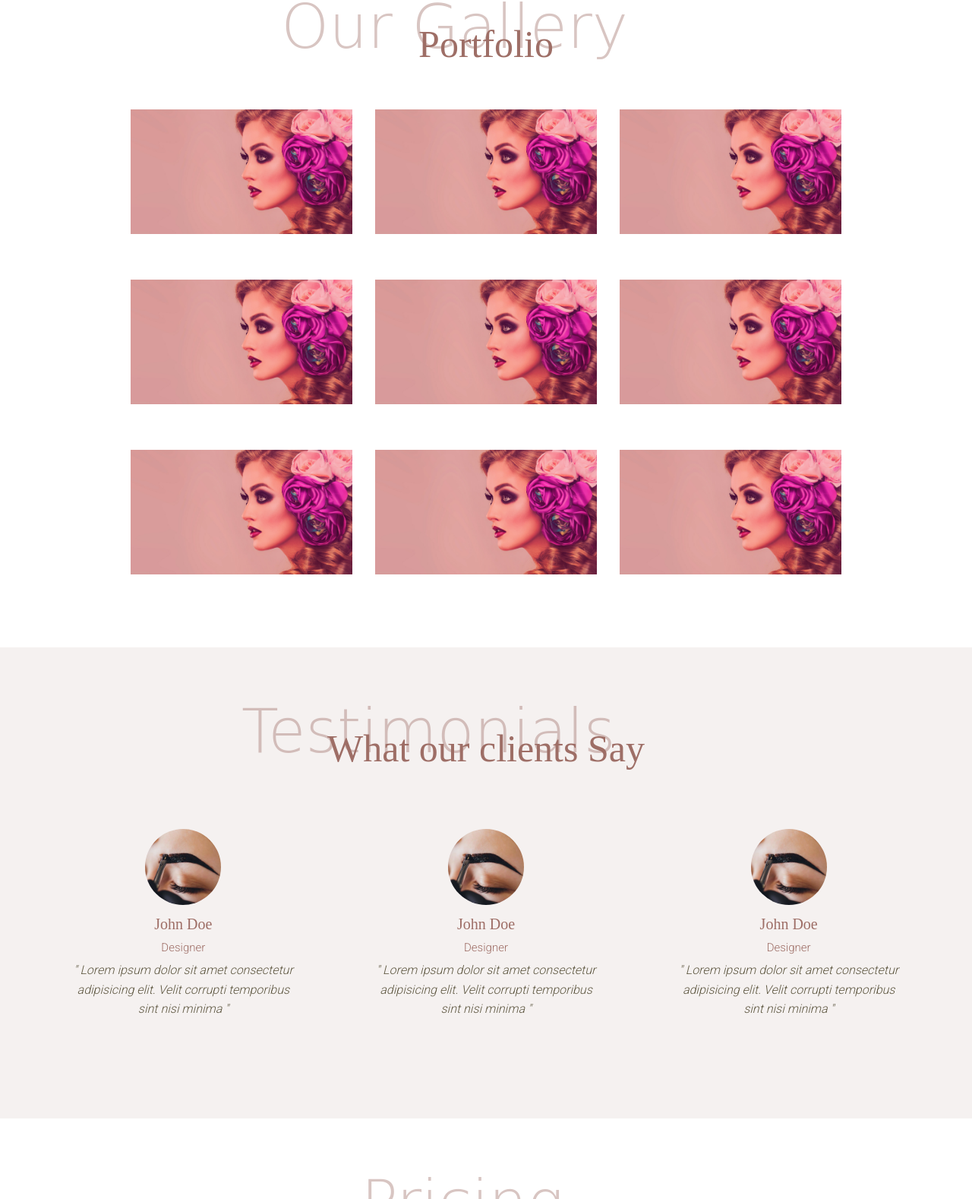
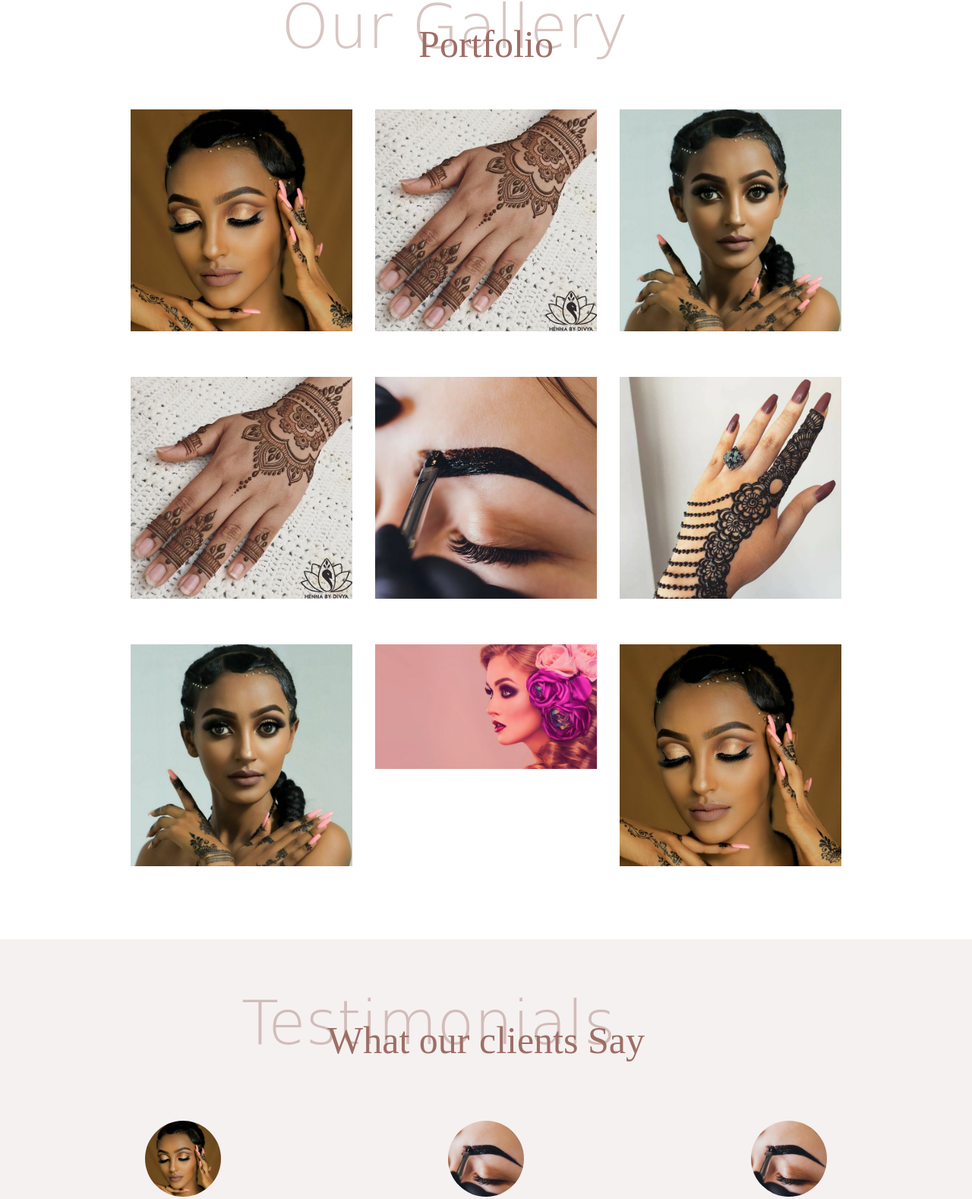
Before and after one commit to abivmsul/eluhabeshawi, a plain HTML site: page index.html in a window 1280 px wide. Shown: the part 2331-3909 px from the top of the page at 76% size. Drawn offline with nearby package versions, Linux system fonts and the light colour scheme; a web font is replaced by a local one.

Commit message:
gallery img

```diff
--- a/index.html
+++ b/index.html
@@ -177,31 +177,31 @@
         </div>
         <div class="container-2 grid grid-col-3">
           <figure class="gallery-item">
-            <img src="img/hero.jpg" alt="" />
+            <img src="img/g1.jpg" alt="" />
+          </figure>
+          <figure class="gallery-item">
+            <img src="img/g4.jpg" alt="" />
+          </figure>
+          <figure class="gallery-item">
+            <img src="img/g3.jpg" alt="" />
+          </figure>
+          <figure class="gallery-item">
+            <img src="img/g4.jpg" alt="" />
+          </figure>
+          <figure class="gallery-item">
+            <img src="img/eye1.jpg" alt="" />
+          </figure>
+          <figure class="gallery-item">
+            <img src="img/g5.jpg" alt="" />
+          </figure>
+          <figure class="gallery-item">
+            <img src="img/g3.jpg" alt="" />
           </figure>
           <figure class="gallery-item">
             <img src="img/hero.jpg" alt="" />
           </figure>
           <figure class="gallery-item">
-            <img src="img/hero.jpg" alt="" />
-          </figure>
-          <figure class="gallery-item">
-            <img src="img/hero.jpg" alt="" />
-          </figure>
-          <figure class="gallery-item">
-            <img src="img/hero.jpg" alt="" />
-          </figure>
-          <figure class="gallery-item">
-            <img src="img/hero.jpg" alt="" />
-          </figure>
-          <figure class="gallery-item">
-            <img src="img/hero.jpg" alt="" />
-          </figure>
-          <figure class="gallery-item">
-            <img src="img/hero.jpg" alt="" />
-          </figure>
-          <figure class="gallery-item">
-            <img src="img/hero.jpg" alt="" />
+            <img src="img/g1.jpg" alt="" />
           </figure>
         </div>
       </section>
@@ -213,7 +213,7 @@
         <div class="container testimonials">
           <div class="card no-shadow">
             <div class="testimonial-img-box">
-              <img src="img/eye1.jpg" class="service-img" alt="" />
+              <img src="img/g1.jpg" class="service-img" alt="" />
             </div>
             <div class="testimonial-text">
               <h2 class="sub-heading">John Doe</h2>
```
Also changed, not shown: img/g1.jpg (added), img/g2.jpg (added), img/g3.jpg (added), img/g4.jpg (added), img/g5.jpg (added).
